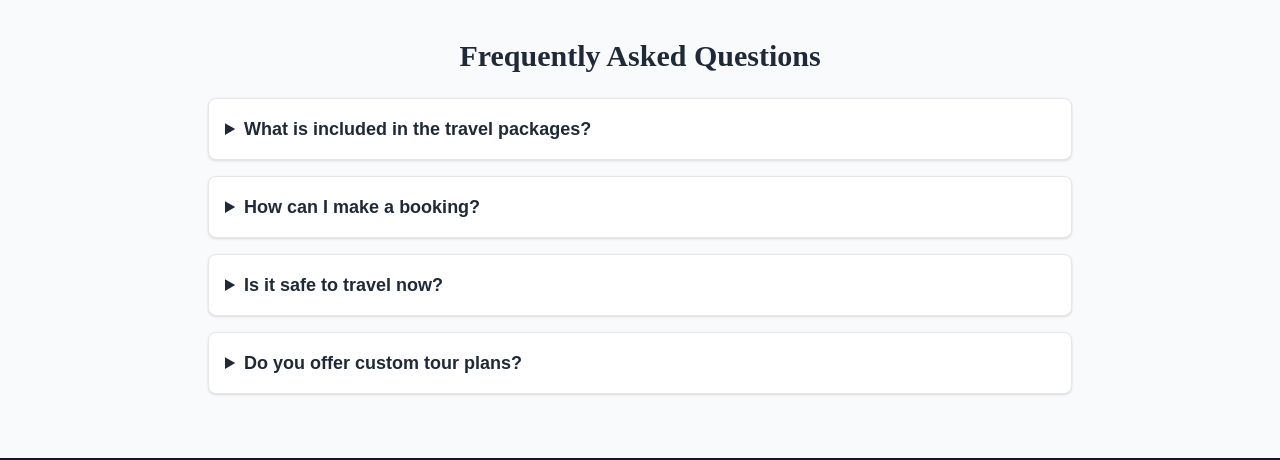
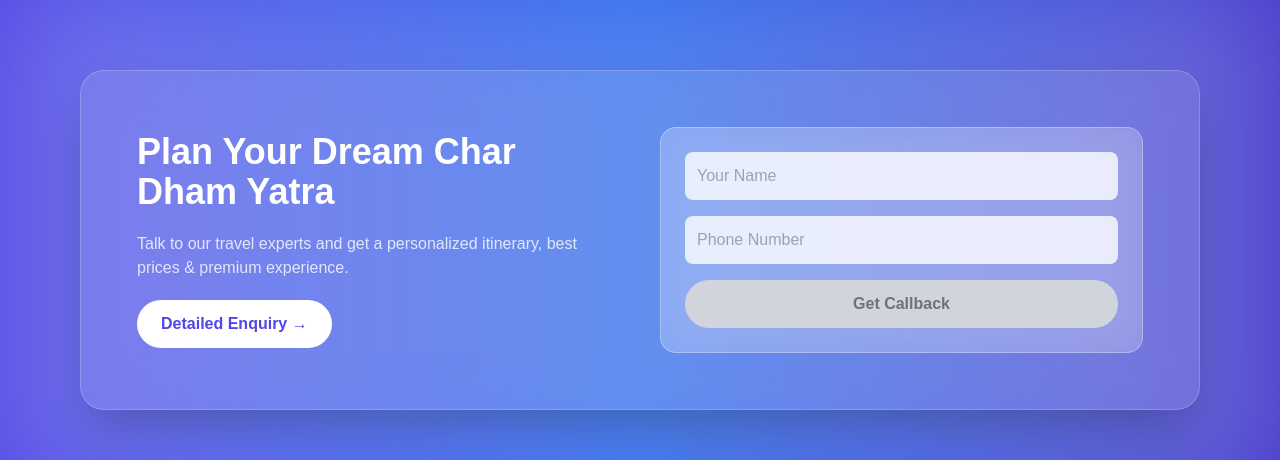
Before and after one commit to ra-ollo/Travel, a React (Vite) app: page / in a window 1280 px wide. Shown: the part 2297-2757 px from the top of the page. Built offline with nearby package versions, Linux system fonts and the light colour scheme.

Commit message:
update UI and added conatct form in home.jsx

```diff
--- a/src/pages/Home.jsx
+++ b/src/pages/Home.jsx
@@ -1,6 +1,6 @@
-// src/pages/Home.jsx
 import { Helmet } from 'react-helmet-async';
 import { Link } from 'react-router-dom';
+import { useState } from 'react';
 import HeroSlider from '../components/HeroSlider';
 import PackageCard from '../components/PackageCard';
 import BlogTeaser from '../components/BlogTeaser';
@@ -9,15 +9,42 @@ import packages from '../data/Packages.js';
 import blogs from '../data/Blog.js';
 
 export default function Home() {
+
+  // ✅ MINI FORM STATE
+  const [miniForm, setMiniForm] = useState({
+    name: '',
+    phone: ''
+  });
+
+  const isMiniValid =
+    miniForm.name.trim() !== '' &&
+    /^\d{10}$/.test(miniForm.phone);
+
+  const handleMiniChange = (e) => {
+    const { name, value } = e.target;
+
+    if (name === "phone") {
+      // allow only numbers
+      const cleaned = value.replace(/\D/g, '');
+      setMiniForm({ ...miniForm, phone: cleaned });
+    } else {
+      setMiniForm({ ...miniForm, [name]: value });
+    }
+  };
+
   return (
     <>
       <Helmet>
         <title>TravelCo - Explore India</title>
-        <meta name="description" content="Discover affordable travel packages and plan your next adventure with TravelCo." />
+        <meta
+          name="description"
+          content="Discover affordable travel packages and plan your next adventure with TravelCo."
+        />
       </Helmet>
 
       <HeroSlider />
 
+      {/* PACKAGES */}
       <section className="py-20 bg-gradient-to-b from-gray-50 to-white">
         <div className="max-w-7xl mx-auto text-center px-4">
           <h2 className="text-4xl font-bold mb-10 tracking-tight">
@@ -26,11 +53,10 @@ export default function Home() {
 
           <div className="grid md:grid-cols-4 gap-8">
             {packages.filter(pkg => pkg.featured).map(pkg => (
-  <PackageCard key={pkg.id} {...pkg} />
-))}
+              <PackageCard key={pkg.id} {...pkg} />
+            ))}
           </div>
 
-          {/* PREMIUM BUTTON */}
           <div className="mt-12">
             <Link
               to="/packages"
@@ -45,6 +71,7 @@ export default function Home() {
         </div>
       </section>
 
+      {/* BLOG */}
       <section className="py-16">
         <div className="max-w-4xl mx-auto text-center">
           <h2 className="text-3xl font-bold mb-6">Travel Tips Blog</h2>
@@ -56,6 +83,78 @@ export default function Home() {
         </div>
       </section>
 
+      {/* PREMIUM CONTACT STRIP */}
+      <section className="py-24 bg-gradient-to-r from-indigo-600 via-blue-600 to-indigo-700 relative overflow-hidden">
+        <div className="absolute inset-0 opacity-20 blur-3xl bg-white"></div>
+
+        <div className="max-w-6xl mx-auto px-4 relative z-10">
+          <div className="bg-white/10 backdrop-blur-xl border border-white/20 rounded-3xl p-10 md:p-14 shadow-2xl">
+
+            <div className="grid md:grid-cols-2 gap-10 items-center">
+
+              {/* LEFT */}
+              <div className="text-white space-y-5">
+                <h2 className="text-3xl md:text-4xl font-bold leading-tight">
+                  Plan Your Dream Char Dham Yatra
+                </h2>
+
+                <p className="text-white/80">
+                  Talk to our travel experts and get a personalized itinerary,
+                  best prices & premium experience.
+                </p>
+
+                <Link
+                  to="/contact"
+                  className="inline-block mt-4 px-6 py-3 rounded-full bg-white text-indigo-600 font-semibold hover:scale-105 transition"
+                >
+                  Detailed Enquiry →
+                </Link>
+              </div>
+
+              {/* RIGHT FORM */}
+              <form
+                onSubmit={(e) => {
+                  e.preventDefault();
+                  alert("We’ll contact you shortly 🚀");
+                }}
+                className="bg-white/20 backdrop-blur-lg p-6 rounded-2xl space-y-4 border border-white/30"
+              >
+
+                <input
+                  type="text"
+                  name="name"
+                  placeholder="Your Name"
+                  onChange={handleMiniChange}
+                  className="w-full p-3 rounded-lg bg-white/80 text-gray-800 outline-none"
+                />
+
+                <input
+                  type="tel"
+                  name="phone"
+                  placeholder="Phone Number"
+                  onChange={handleMiniChange}
+                  className="w-full p-3 rounded-lg bg-white/80 text-gray-800 outline-none"
+                />
+
+                <button
+                  type="submit"
+                  disabled={!isMiniValid}
+                  className={`w-full py-3 rounded-full font-semibold transition ${
+                    isMiniValid
+                      ? "bg-gradient-to-r from-yellow-400 to-orange-500 text-white hover:scale-105"
+                      : "bg-gray-300 text-gray-500 cursor-not-allowed"
+                  }`}
+                >
+                  Get Callback
+                </button>
+
+              </form>
+
+            </div>
+          </div>
+        </div>
+      </section>
+
       <FAQ />
     </>
   );
```
